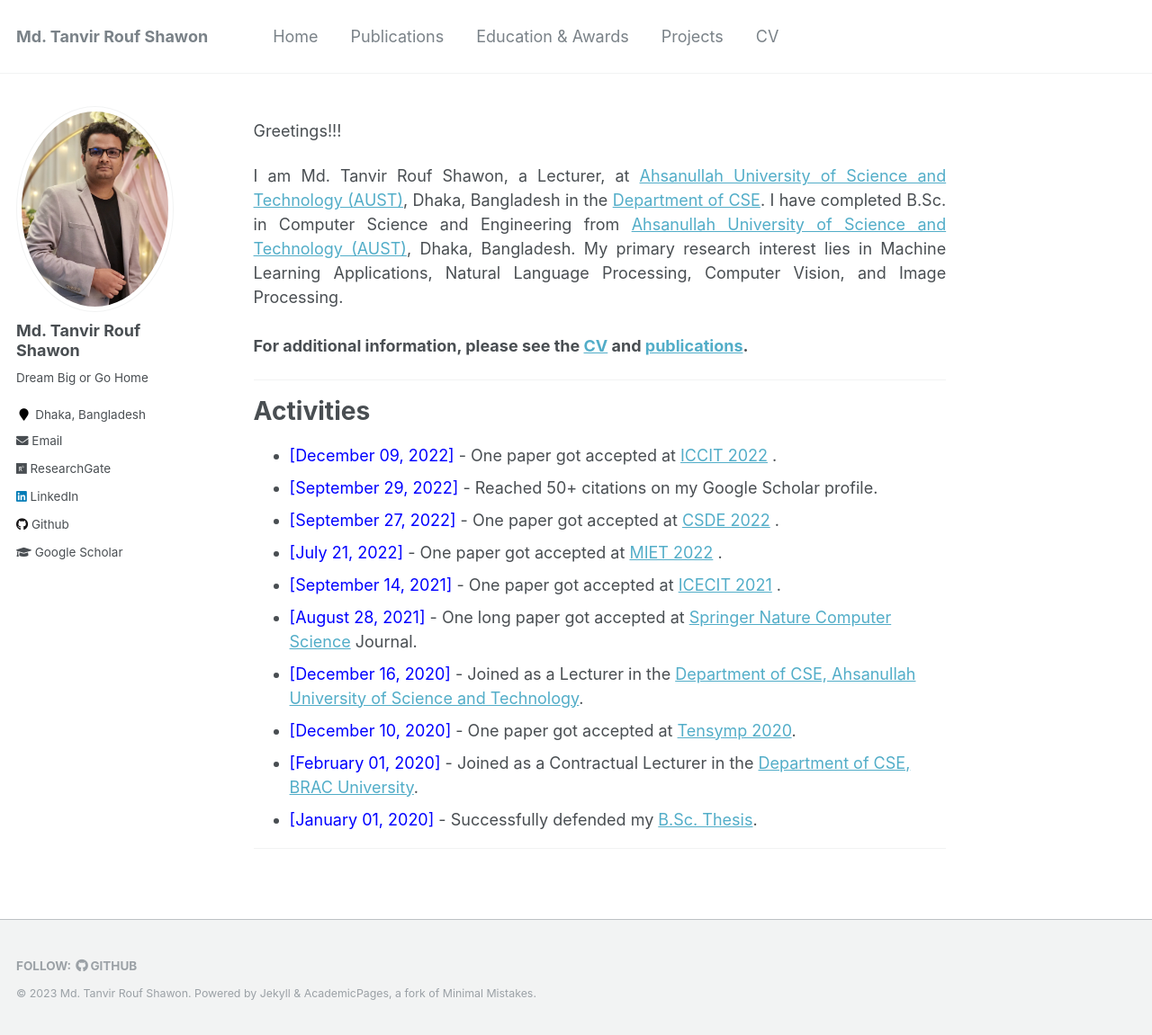
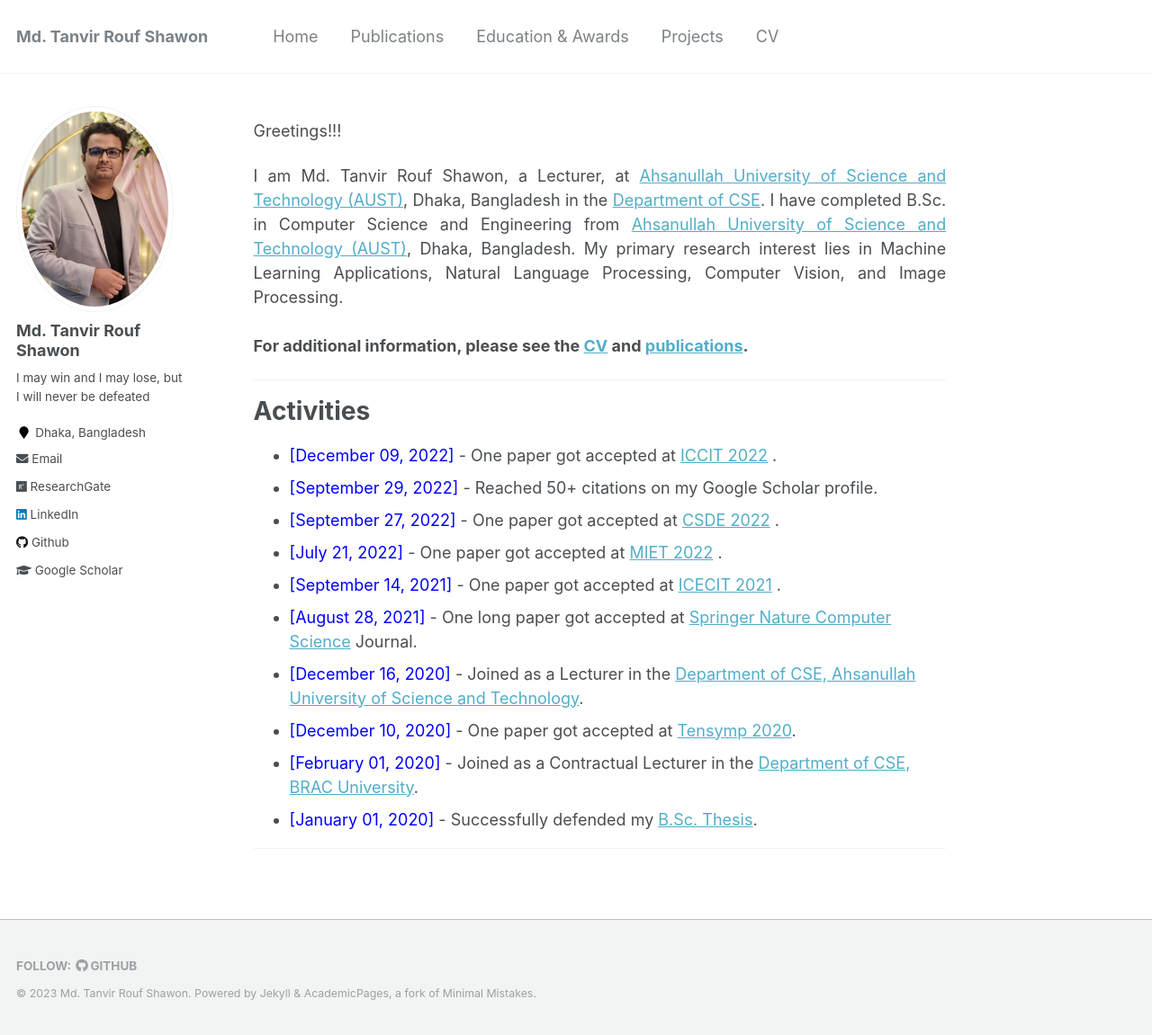
Before and after one commit to shawon-tanvir/shawon-tanvir.github.io, a Jekyll site: the page built from _pages/about.md, in a window 1280 px wide and 1151 px high. Shown: the whole window at 90% size. Built offline with Jekyll 4.4.1, drawn with Linux system fonts in a browser that asks for light colours; a script that is not in the unit is left out.

Commit message:
Update _config.yml

```diff
--- a/_config.yml
+++ b/_config.yml
@@ -82,7 +82,7 @@ analytics:
 author:
   name             : "Md. Tanvir Rouf Shawon"
   avatar           : "IMG_20230707_001543.jpg"
-  bio              : "Dream Big or Go Home"
+  bio              : "I may win and I may lose, but I will never be defeated"
   location         : "Dhaka, Bangladesh"
   employer         :
   pubmed           : #"https://www.ncbi.nlm.nih.gov/pubmed/?term=john+snow"
```
